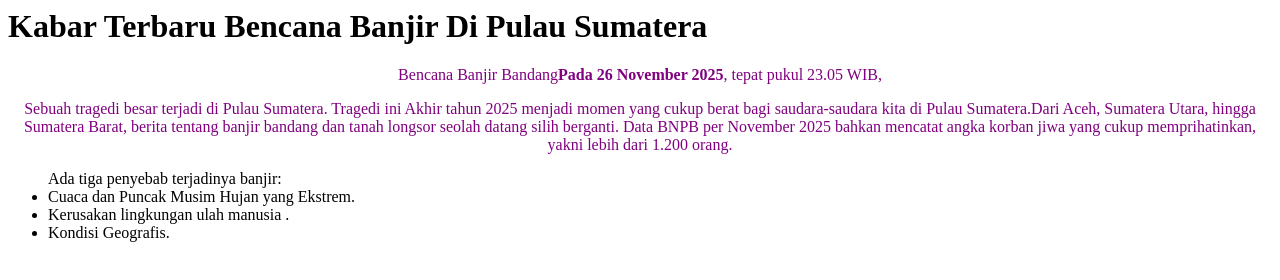
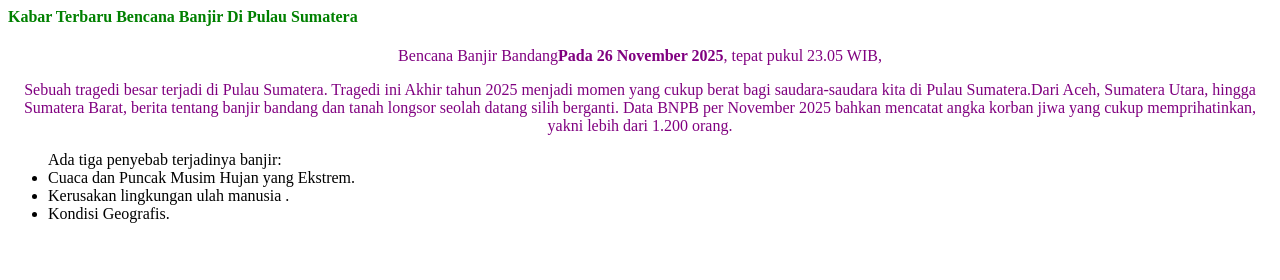
Before and after one commit to 216215-del/latihandsrd1, a plain HTML site: page index.html in a window 1280 px wide. Drawn offline with Linux system fonts and the light colour scheme.

Commit message:
Change heading from h1 to h4 for flood news

```diff
--- a/index.html
+++ b/index.html
@@ -14,7 +14,7 @@ p {
 </head>
 <body>
 
-    <h1>Kabar Terbaru Bencana Banjir Di Pulau Sumatera</h1>
+    <h4>Kabar Terbaru Bencana Banjir Di Pulau Sumatera</h4>
 
     <p>
         Bencana Banjir Bandang<b>Pada 26 November 2025</b>, tepat pukul 23.05 WIB,
```
